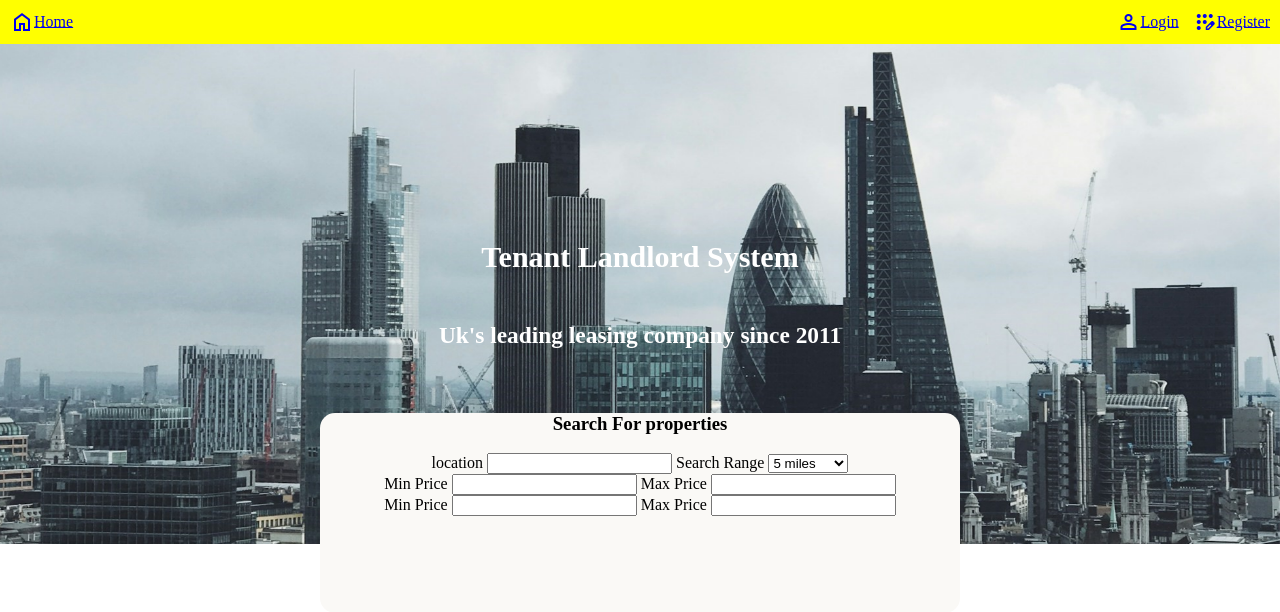
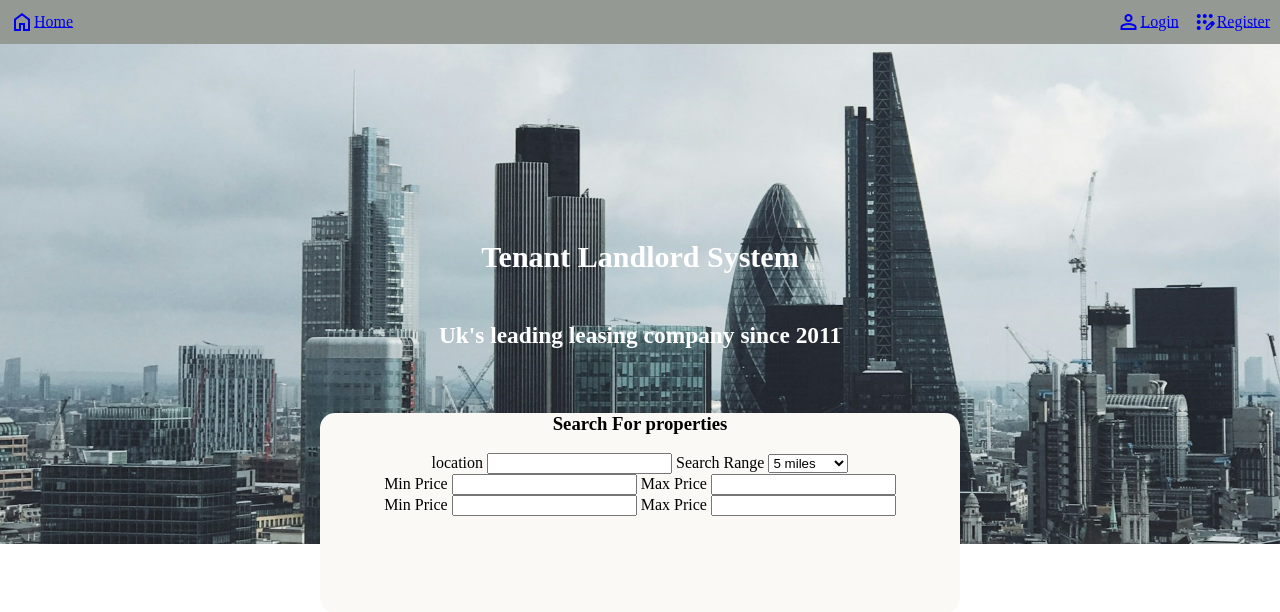
Before and after one commit to Sovietsupporter69/Tenant-landlord-system, a PHP site: page / in a window 1280 px wide. Shown: the top 612 px of the page. Run offline with PHP 8.4, Linux system fonts and the light colour scheme.

Commit message:
changed colour of footer+navbar

```diff
--- a/htdocs/css/global.css
+++ b/htdocs/css/global.css
@@ -4,7 +4,7 @@
 
 div.banner {
     border: 15px;
-    background-color: yellow;
+    background-color: #949994;
     display: flex;
     justify-content: space-between;
     padding: 10px;
@@ -73,7 +73,7 @@ span.material-symbols-outlined {
     position: fixed;
     bottom: 0px;
     width: 100%;
-    background-color: #9f9f9f;
+    background-color: #949994;
     color: #fff;
     margin: 40px 0 0 0;
     font-size: 0.8em;
```
